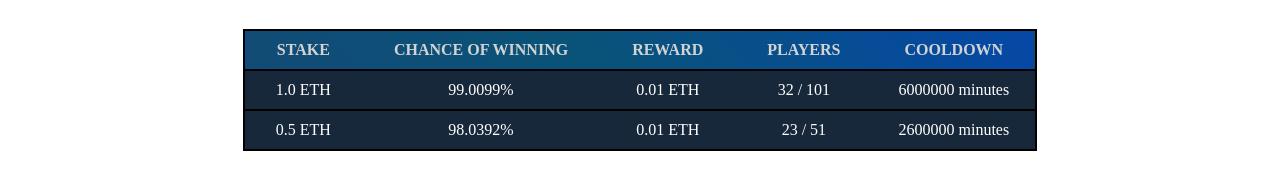
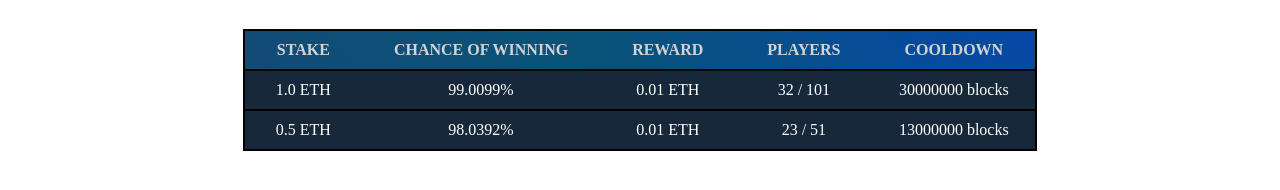
Before and after one commit to tmisirpash/scapegroatv2, a React app: page / in a window 1280 px wide. Shown: the part 180-370 px from the top of the page. Built offline with nearby package versions, Linux system fonts and the light colour scheme; no server answers; the HTML template or start-up script is replaced by a standard one.

Commit message:
rework the cooldown column (#24)

```diff
--- a/src/components/TableRow.tsx
+++ b/src/components/TableRow.tsx
@@ -19,7 +19,7 @@ export default function TableRow(props: tableRow) {
     currentBlockNumber,
   } = props;
 
-  const cooldownString = getCooldown(revealBlockNumber, BigNumber.from(currentBlockNumber));
+  const [blocks, tooltip] = getCooldown(revealBlockNumber, BigNumber.from(currentBlockNumber));
 
   return (
     <tr style={{
@@ -32,8 +32,7 @@ export default function TableRow(props: tableRow) {
       <TableRowColumn value={`${getProbabilityOfWinning(players)}%`} />
       <TableRowColumn value={`${utils.formatEther(getReward(players, stake))} ETH`} />
       <TableRowColumn value={`${queuePtr} / ${players}`} />
-      <TableRowColumn value={cooldownString} />
-
+      <TableRowColumn value={blocks} tooltip={tooltip} />
     </tr>
   );
 }
--- a/src/components/TableRowColumn.tsx
+++ b/src/components/TableRowColumn.tsx
@@ -1,13 +1,16 @@
 import React from 'react';
 import { BigNumber } from 'ethers';
+import { Tooltip } from '@mui/material';
 
 interface tableRowColumn {
   value: BigNumber | number | string;
+  tooltip?: string;
 }
 
 export default function TableRowColumn(props: tableRowColumn) {
   const {
     value,
+    tooltip,
   } = props;
 
   return (
@@ -15,7 +18,13 @@ export default function TableRowColumn(props: tableRowColumn) {
       textAlign: 'center',
     }}
     >
-      {value.toString()}
+      <Tooltip title={tooltip}>
+        <span>{value.toString()}</span>
+      </Tooltip>
     </td>
   );
 }
+
+TableRowColumn.defaultProps = {
+  tooltip: '',
+};
--- /dev/null
+++ b/src/utils/constants.ts
@@ -0,0 +1 @@
+export const BLOCK_TIME = 2.25;
--- a/src/utils/tableCalculations.ts
+++ b/src/utils/tableCalculations.ts
@@ -1,6 +1,5 @@
 import { BigNumber } from "ethers";
-
-const blockTime = 12;
+import { BLOCK_TIME } from "./constants";
 
 export function getProbabilityOfWinning(numberOfPlayers: number) : number {
     return Math.round((numberOfPlayers - 1) / numberOfPlayers * 100 * 10000) / 10000;
@@ -10,17 +9,16 @@ export function getReward(numberOfPlayers: number, stake: BigNumber) : BigNumber
     return stake.div(BigNumber.from(numberOfPlayers - 1));
 }
 
-export function getCooldown(revealBlockNumber: BigNumber, currentBlockNumber: BigNumber) : string {
+export function getCooldown(revealBlockNumber: BigNumber, currentBlockNumber: BigNumber) : [string, string] {
 
-    if (currentBlockNumber.gte(revealBlockNumber)) return "Open";
+    if (currentBlockNumber.gte(revealBlockNumber)) return ["Open", ""];
 
-    const seconds = revealBlockNumber.sub(currentBlockNumber).toNumber() * blockTime;
-    console.log(seconds);
+    const blocks = revealBlockNumber.sub(currentBlockNumber).toNumber();
+    const seconds = blocks * BLOCK_TIME;
 
-    if (seconds < 60) {
-        return `< ${seconds} seconds`;
-    } else {
-        return `${Math.floor(seconds / 60)} minutes`
-    }
+    let tooltip;
+    if (seconds < 60) tooltip = "Under a minute remaining.";
+    else tooltip = `~${Math.floor(seconds / 60)} minutes remaining.`;
 
+    return [`${blocks} blocks`, tooltip];
 }
```
